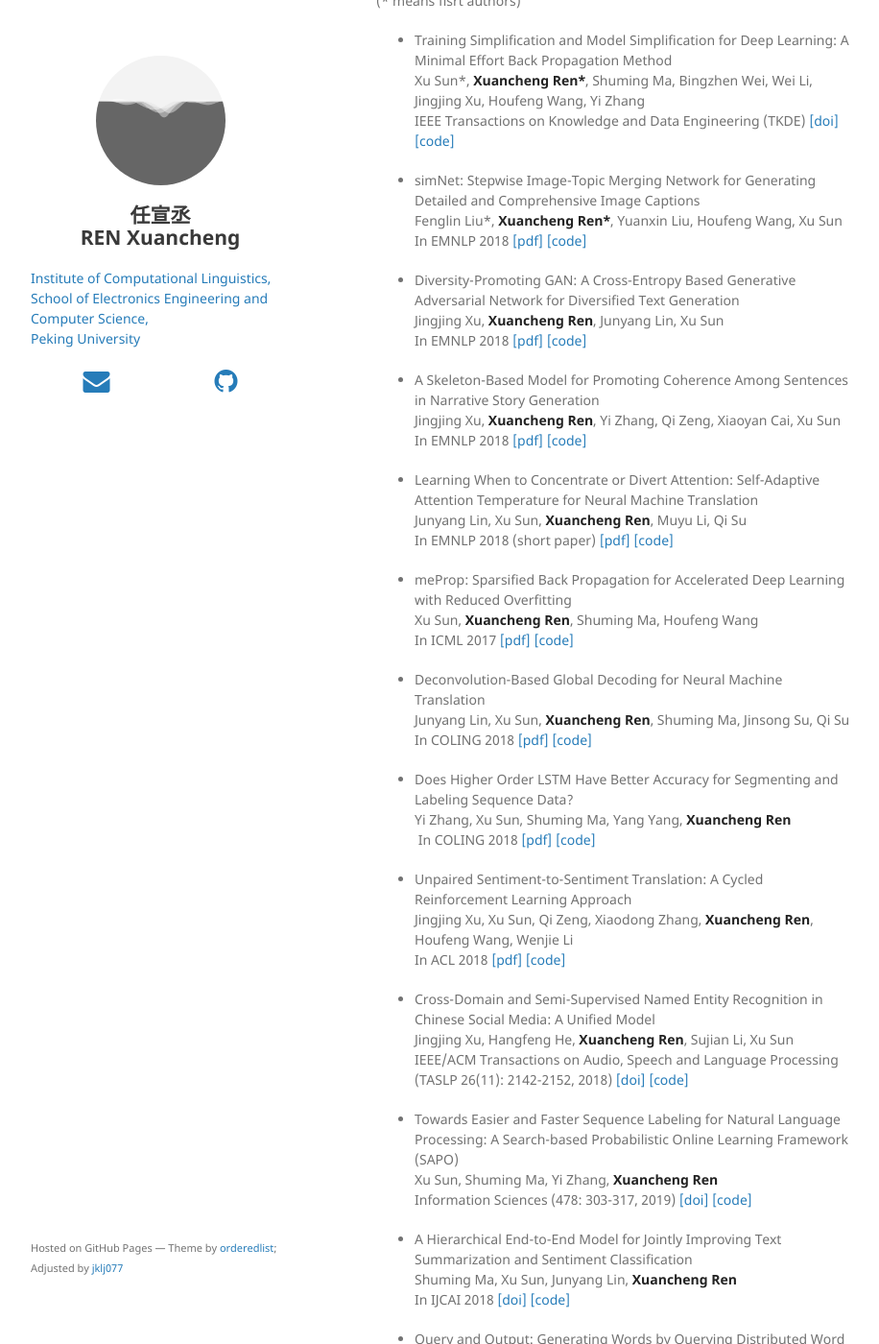
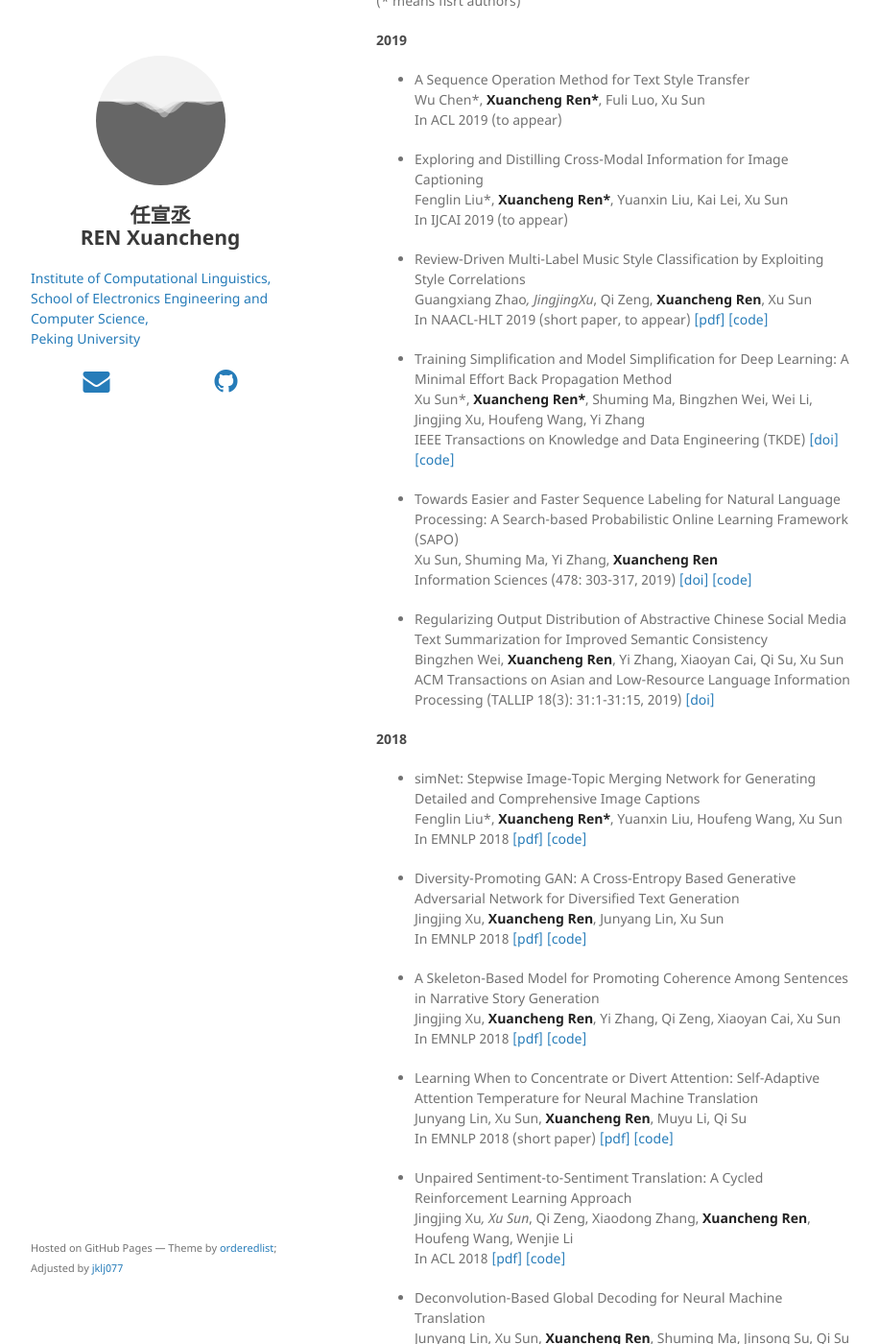
Before and after one commit to jklj077/jklj077.github.io, a Jekyll site: the page built from index.md, in a window 1280 px wide and 1400 px high, scrolled down 449 px. Shown: the whole window at 96% size, without its empty margins (178-1094 px from the left). Built offline with Jekyll 4.4.1, drawn with Linux system fonts in a browser that asks for light colours; nearby versions of some CDN libraries; our own code applies the rules of GitHub Pages for plain Markdown files; some of the changed text lies outside the part shown.

Commit message:
Update index.md

```diff
--- a/index.md
+++ b/index.md
@@ -20,9 +20,33 @@ layout: default
 
 (\* means fisrt authors)
 
+#### 2019
+
+* A Sequence Operation Method for Text Style Transfer
+  Wu Chen\*, **Xuancheng Ren\***, Fuli Luo, Xu Sun
+  In ACL 2019 (to appear)
+
+* Exploring and Distilling Cross-Modal Information for Image Captioning
+  Fenglin Liu\*, **Xuancheng Ren\***, Yuanxin Liu, Kai Lei, Xu Sun
+  In IJCAI 2019 (to appear)
+
+* Review-Driven Multi-Label Music Style Classification by Exploiting Style Correlations
+  Guangxiang Zhao*, JingjingXu*, Qi Zeng, **Xuancheng Ren**, Xu Sun
+  In NAACL-HLT 2019 (short paper, to appear) [[pdf]](https://arxiv.org/abs/1808.07604) [[code]](https://github.com/lancopku/RMSC)
+
 * Training Simplification and Model Simplification for Deep Learning: A Minimal Effort Back Propagation Method
   Xu Sun\*, **Xuancheng Ren\***, Shuming Ma, Bingzhen Wei, Wei Li, Jingjing Xu, Houfeng Wang, Yi Zhang
   IEEE Transactions on Knowledge and Data Engineering (TKDE) [[doi]](https://doi.org/10.1109/TKDE.2018.2883613) [[code]](https://github.com/lancopku/meSimp)
+
+* Towards Easier and Faster Sequence Labeling for Natural Language Processing: A Search-based Probabilistic Online Learning Framework (SAPO)
+  Xu Sun, Shuming Ma, Yi Zhang, **Xuancheng Ren**
+  Information Sciences (478: 303-317, 2019) [[doi]](https://doi.org/10.1016/j.ins.2018.11.025) [[code]](https://github.com/lancopku/SAPO)
+
+* Regularizing Output Distribution of Abstractive Chinese Social Media Text Summarization for Improved Semantic Consistency
+  Bingzhen Wei, **Xuancheng Ren**, Yi Zhang, Xiaoyan Cai, Qi Su, Xu Sun
+  ACM Transactions on Asian and Low-Resource Language Information Processing (TALLIP 18(3): 31:1-31:15, 2019) [[doi]](https://doi.org/10.1145/3314934)
+
+#### 2018
 
 * simNet: Stepwise Image-Topic Merging Network for Generating Detailed and Comprehensive Image Captions
   Fenglin Liu\*, **Xuancheng Ren\***, Yuanxin Liu, Houfeng Wang, Xu Sun
@@ -40,10 +64,9 @@ layout: default
   Junyang Lin, Xu Sun, **Xuancheng Ren**, Muyu Li, Qi Su
   In EMNLP 2018 (short paper) [[pdf]](http://aclweb.org/anthology/D18-1331) [[code]](https://github.com/lancopku/SACT)
 
-* meProp: Sparsified Back Propagation for Accelerated Deep Learning with Reduced Overfitting
-  Xu Sun, **Xuancheng Ren**, Shuming Ma, Houfeng Wang
-  In ICML 2017 [[pdf]](http://proceedings.mlr.press/v70/sun17c/sun17c.pdf) [[code]](https://github.com/lancopku/meProp)
-
+* Unpaired Sentiment-to-Sentiment Translation: A Cycled Reinforcement Learning Approach
+  Jingjing Xu*, Xu Sun*, Qi Zeng, Xiaodong Zhang, **Xuancheng Ren**, Houfeng Wang, Wenjie Li
+  In ACL 2018 [[pdf]](http://aclweb.org/anthology/P18-1090) [[code]](https://github.com/lancopku/Unpaired-Sentiment-Translation)
 
 * Deconvolution-Based Global Decoding for Neural Machine Translation
   Junyang Lin, Xu Sun, **Xuancheng Ren**, Shuming Ma, Jinsong Su, Qi Su
@@ -53,17 +76,9 @@ layout: default
   Yi Zhang, Xu Sun, Shuming Ma, Yang Yang, **Xuancheng Ren**
   In COLING 2018 [[pdf]](http://aclweb.org/anthology/C18-1061) [[code]](https://github.com/lancopku/Multi-Order-LSTM)
 
-* Unpaired Sentiment-to-Sentiment Translation: A Cycled Reinforcement Learning Approach
-  Jingjing Xu, Xu Sun, Qi Zeng, Xiaodong Zhang, **Xuancheng Ren**, Houfeng Wang, Wenjie Li
-  In ACL 2018 [[pdf]](http://aclweb.org/anthology/P18-1090) [[code]](https://github.com/lancopku/Unpaired-Sentiment-Translation)
-
 * Cross-Domain and Semi-Supervised Named Entity Recognition in Chinese Social Media: A Unified Model
   Jingjing Xu, Hangfeng He, **Xuancheng Ren**, Sujian Li, Xu Sun
   IEEE/ACM Transactions on Audio, Speech and Language Processing (TASLP 26(11): 2142-2152, 2018) [[doi]](https://doi.org/10.1109/TASLP.2018.2856625) [[code]](https://github.com/lancopku/ChineseNER)
-
-* Towards Easier and Faster Sequence Labeling for Natural Language Processing: A Search-based Probabilistic Online Learning Framework (SAPO)
-  Xu Sun, Shuming Ma, Yi Zhang, **Xuancheng Ren**
-  Information Sciences (478: 303-317, 2019) [[doi]](https://doi.org/10.1016/j.ins.2018.11.025) [[code]](https://github.com/lancopku/SAPO)
 
 * A Hierarchical End-to-End Model for Jointly Improving Text Summarization and Sentiment Classification
   Shuming Ma, Xu Sun, Junyang Lin, **Xuancheng Ren**
@@ -81,7 +96,10 @@ layout: default
   **Xuancheng Ren**, Xu Sun, Ji Wen, Bingzhen Wei, Weidong Zhan, Zhiyuan Zhang
   In LREC 2018  [[pdf]](http://www.lrec-conf.org/proceedings/lrec2018/pdf/297.pdf) [[data]](https://github.com/lancopku/Chinese-Dependency-Treebank-with-Ellipsis)
 
-
+#### 2017
+* meProp: Sparsified Back Propagation for Accelerated Deep Learning with Reduced Overfitting
+  Xu Sun, **Xuancheng Ren**, Shuming Ma, Houfeng Wang
+  In ICML 2017 [[pdf]](http://proceedings.mlr.press/v70/sun17c/sun17c.pdf) [[code]](https://github.com/lancopku/meProp)
 
 
 # Honors and Awards
```
